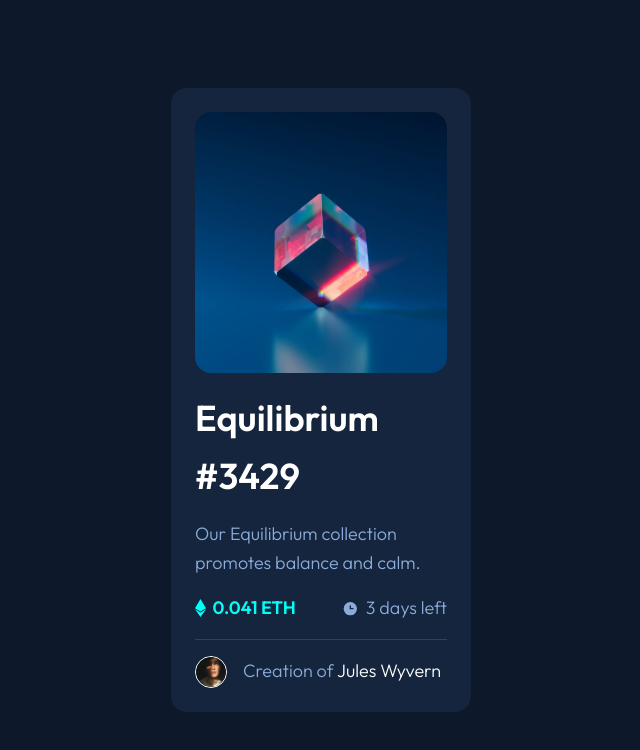
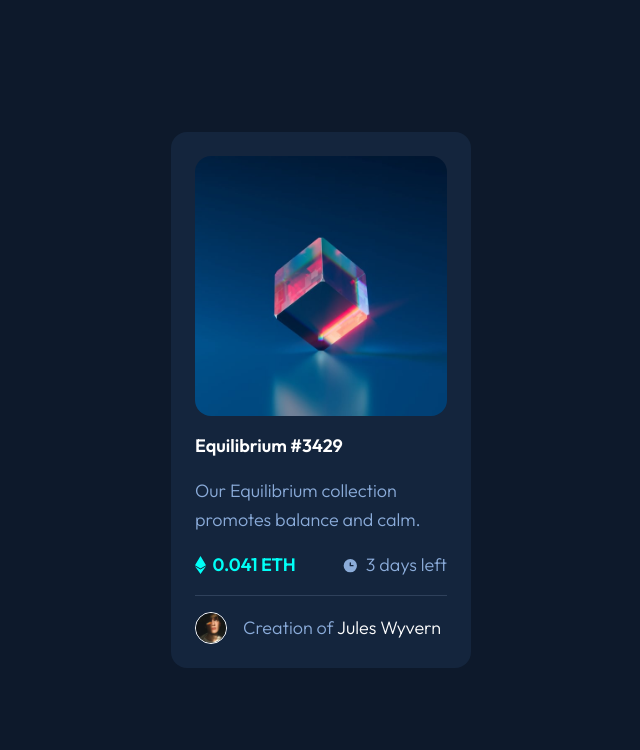
Before and after one commit to Davemafy/NFT-preview-card-component, a website: page index.html in a window 1280 px wide. Shown: the whole page, without its empty margins (319-959 px from the left). Drawn offline with Linux system fonts and the light colour scheme.

Commit message:
Update style.css

```diff
--- a/style.css
+++ b/style.css
@@ -87,8 +87,11 @@ img {
   color: var(--cl-white);
   font-weight: var(--fw-600);
   font-weight: bold;
+  font-size: var(--fz-base);
   transition: .25s ease;
 }
+
+
 
 .body {
   font-weight: var(--fw-300);
```
